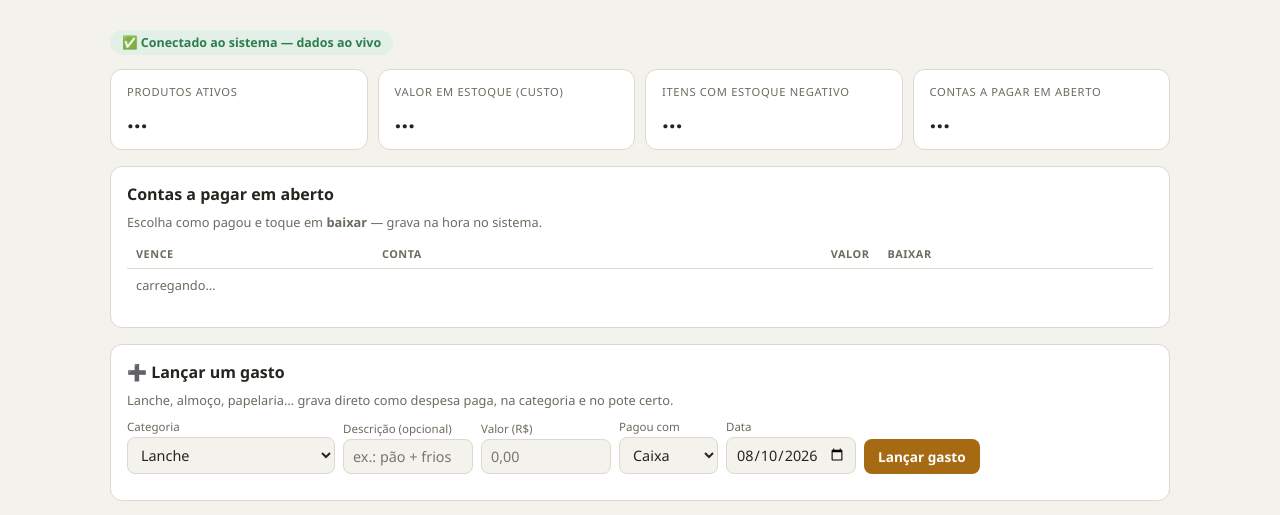
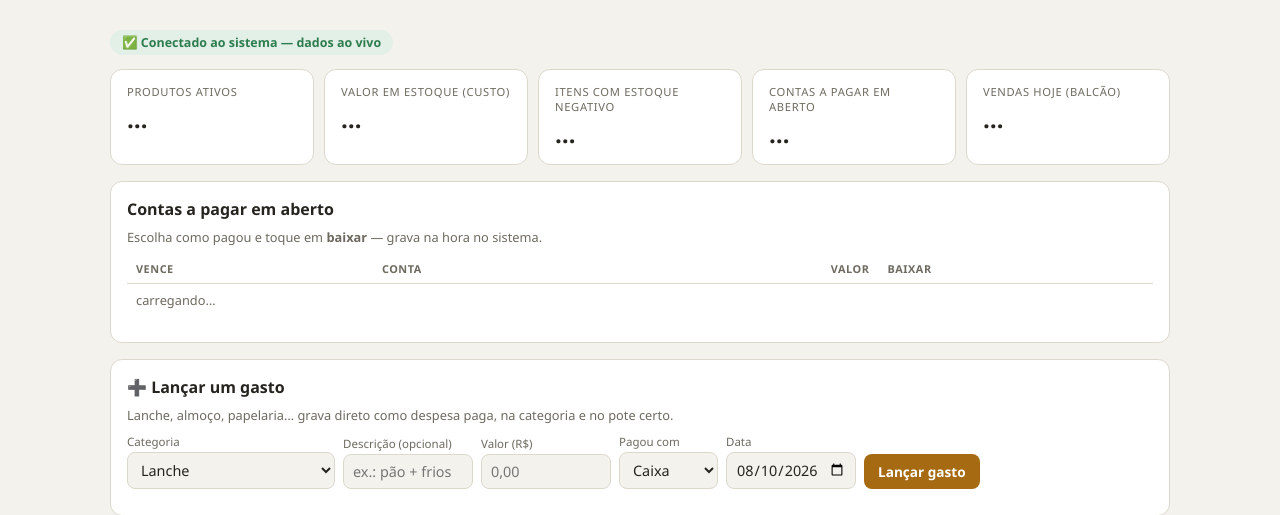
Before and after one commit to distribuidoradapraca031-glitch/distribuidora-painel, a Flask app: template templates/painel.html in a window 1280 px wide. Shown: the part 61-576 px from the top of the page. Run offline with Flask 3, Linux system fonts and the light colour scheme; the template is opened without the code that fills it, so the values that code supplies are empty.

Commit message:
Vendas de hoje ao vivo (KPI) + referencia no fechamento
Co-Authored-By: Claude Opus 4.8 <noreply@anthropic.com>

```diff
--- a/app.py
+++ b/app.py
@@ -210,6 +210,28 @@ def api_catalogo():
         return {"produtos": produtos, "fornecedores": fornecedores}
     return jsonify(cached("catalogo", 120, build))
 
+@app.route("/api/hoje")
+@login_required
+def api_hoje():
+    """Vendas do balcão de hoje, ao vivo, com quebra por forma de pagamento."""
+    def build():
+        h = _hoje()
+        vendas = gcapi.get_all("/vendas", {"tipo": "vendas_balcao", "data_inicio": h, "data_fim": h})
+        tot = dinheiro = pix = cartao = outros = 0.0
+        for v in vendas:
+            tot += _num(v.get("valor_total"))
+            for wrap in v.get("pagamentos") or []:
+                p = wrap.get("pagamento", wrap)
+                val = _num(p.get("valor")); nome = (p.get("nome_forma_pagamento") or "").upper()
+                if "DINHEIRO" in nome: dinheiro += val
+                elif "PIX" in nome: pix += val
+                elif "CART" in nome: cartao += val
+                else: outros += val
+        return {"n": len(vendas), "total": round(tot, 2), "dinheiro": round(dinheiro, 2),
+                "pix": round(pix, 2), "cartao": round(cartao, 2), "outros": round(outros, 2),
+                "gerado_em": time.strftime("%d/%m/%Y %H:%M")}
+    return jsonify(cached("hoje", 60, build))
+
 def _proximo_codigo_compra():
     """Código na faixa manual (< 1.000.000), separada dos automáticos (~13 mi)."""
     try:
--- a/templates/painel.html
+++ b/templates/painel.html
@@ -67,6 +67,7 @@ td.num,th.num{text-align:right;font-variant-numeric:tabular-nums;white-space:now
     <div class="kpi"><div class="lbl">Valor em estoque (custo)</div><div class="val" id="k-val">…</div></div>
     <div class="kpi"><div class="lbl">Itens com estoque negativo</div><div class="val" id="k-neg">…</div></div>
     <div class="kpi"><div class="lbl">Contas a pagar em aberto</div><div class="val" id="k-pagar">…</div></div>
+    <div class="kpi"><div class="lbl">Vendas hoje (balcão)</div><div class="val" id="k-hoje">…</div><div class="lbl" id="k-hoje-sub" style="margin-top:3px;text-transform:none;letter-spacing:0"></div></div>
   </div>
 
   <section class="card">
@@ -157,6 +158,16 @@ function carregaResumo(fresh){
   }).catch(e=>{ document.getElementById('stamp').textContent='erro ao ler o sistema'; });
 }
 carregaResumo();
+let HOJE_DINHEIRO = 0;
+function carregaHoje(fresh){
+  return fetch('/api/hoje'+q(fresh)).then(r=>r.json()).then(d=>{
+    document.getElementById('k-hoje').textContent = 'R$ '+fmt(d.total);
+    document.getElementById('k-hoje-sub').textContent = d.n+' vendas · 💵 '+fmt(d.dinheiro)+' · PIX '+fmt(d.pix)+' · 💳 '+fmt(d.cartao);
+    HOJE_DINHEIRO = d.dinheiro;
+    if(window.atualizaFechRef) window.atualizaFechRef();
+  }).catch(e=>{});
+}
+carregaHoje();
 const FORMAS = ['Caixa','Dinheiro','PIX'];
 function carregaPagar(fresh){
   return fetch('/api/pagar'+q(fresh)).then(r=>r.json()).then(d=>{
@@ -217,7 +228,7 @@ carregaCatalogo();
 // botão Atualizar: repuxa TUDO do CRM na hora (ignora cache)
 document.getElementById('btn-refresh').addEventListener('click',()=>{
   const b=document.getElementById('btn-refresh'); b.disabled=true; b.textContent='atualizando…';
-  Promise.all([carregaResumo(true),carregaPagar(true),carregaCatalogo(true)])
+  Promise.all([carregaResumo(true),carregaPagar(true),carregaCatalogo(true),carregaHoje(true)])
     .finally(()=>{ b.disabled=false; b.textContent='↻ Atualizar'; });
 });
 document.getElementById('c-unid').addEventListener('change',()=>{
@@ -295,11 +306,16 @@ document.getElementById('i-salvar').addEventListener('click',()=>{
       if(RESERVA.has(v)) res+=sub;
       document.getElementById('dv-'+key(v)).textContent='R$ '+fmt(sub);
     });
+    let ref='';
+    if(HOJE_DINHEIRO>0){
+      ref='<div style="margin-top:8px;font-weight:400;font-size:.85rem;color:var(--muted)">💵 Vendas em dinheiro hoje (sistema): <b>R$ '+fmt(HOJE_DINHEIRO)+'</b> — some com o troco de abertura pra comparar com o que você contou.</div>';
+    }
     document.getElementById('fech-tot').innerHTML=
       'Total contado: <span class="v">R$ '+fmt(tot)+'</span>'+
       ' &nbsp;·&nbsp; → Reserva (50/100/200): <span class="v">R$ '+fmt(res)+'</span>'+
-      ' &nbsp;·&nbsp; → Caixa: <span class="v">R$ '+fmt(tot-res)+'</span>';
+      ' &nbsp;·&nbsp; → Caixa: <span class="v">R$ '+fmt(tot-res)+'</span>'+ref;
   }
+  window.atualizaFechRef=calc;
   NOTAS.concat(MOEDAS).forEach(v=>document.getElementById(key(v)).addEventListener('input',calc));
   calc();
 })();
```
